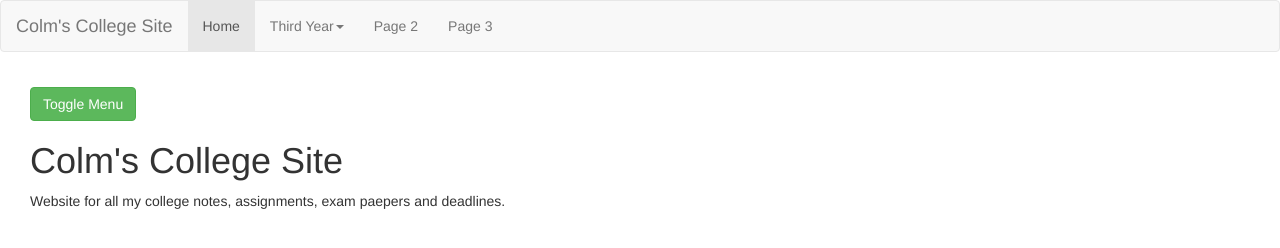
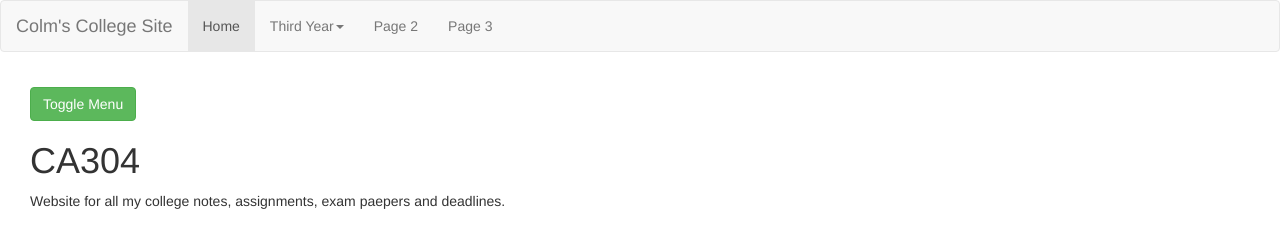
Before and after one commit to ColmCurtis/ColmCurtis.github.io, a plain HTML site: page CA304.html in a window 1280 px wide. Drawn offline with nearby package versions, Linux system fonts and the light colour scheme.

Commit message:
Update CA304.html

```diff
--- a/CA304.html
+++ b/CA304.html
@@ -95,7 +95,7 @@
                 <div class="row">
                     <div class="col-lg-12">
                         <a href="#" class="btn btn-success" id="menu-toggle">Toggle Menu</a>
-                        <h1>Colm's College Site</h1>
+                        <h1>CA304</h1>
                         <p>Website for all my college notes, assignments, exam paepers and deadlines.</p>
                     </div>
                 </div>
```
